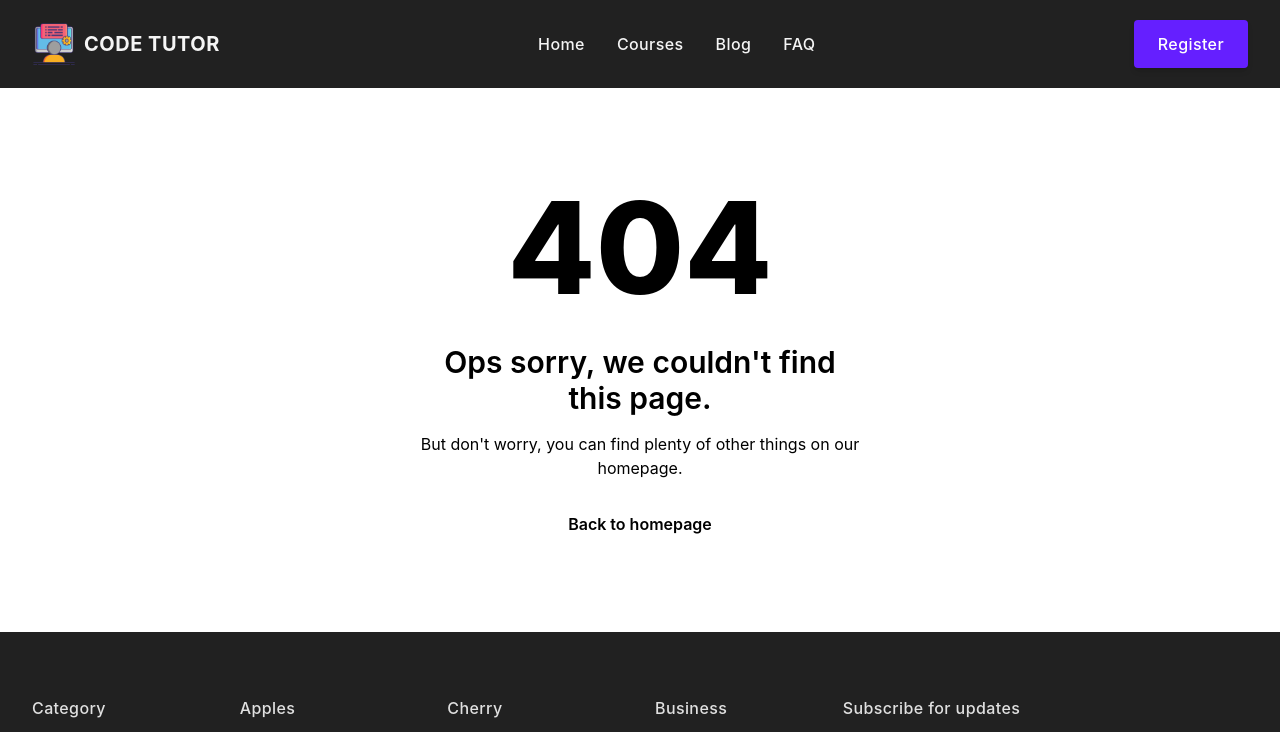
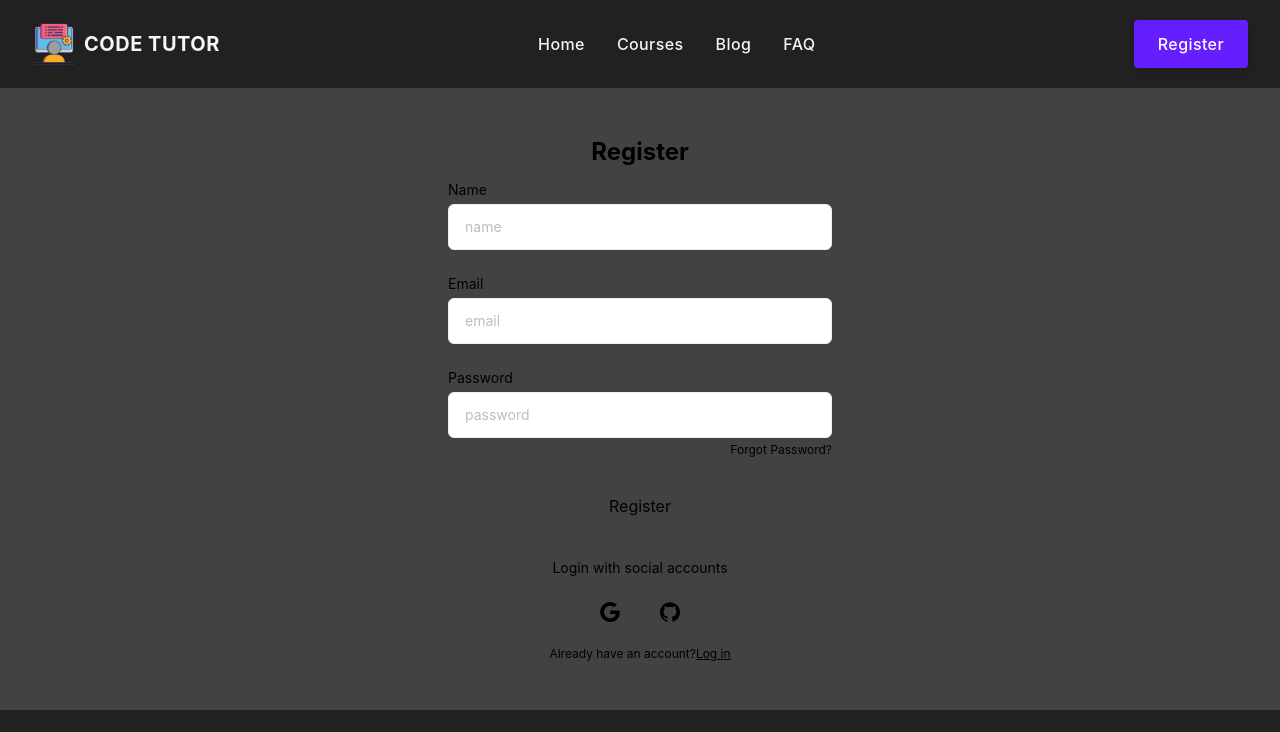
Before and after one commit to tahdiislam/code-tutor, a React (Vite) app: page /register in a window 1280 px wide. Shown: the top 732 px of the page. Built offline with nearby package versions, Linux system fonts and the light colour scheme.

Commit message:
add register page

```diff
--- a/src/Pages/Register.jsx
+++ b/src/Pages/Register.jsx
@@ -0,0 +1,58 @@
+import React from 'react';
+import { Link } from 'react-router-dom';
+
+const Register = () => {
+
+    // form submit handler
+    const handleFormSubmit = event => {
+        event.preventDefault()
+        console.log("hello code tutor");
+    }
+    return (
+        <div className='bg-gray-800 py-4'>
+            <div className="w-full max-w-md p-8 space-y-3 rounded-xl dark:bg-gray-900 dark:text-gray-100 mx-auto">
+                <h1 className="text-2xl font-bold text-center">Register</h1>
+                <form onSubmit={handleFormSubmit} action="" className="space-y-6 ng-untouched ng-pristine ng-valid">
+                    <div className="space-y-1 text-sm">
+                        <label htmlFor="name" className="block dark:text-gray-400">Name</label>
+                        <input type="text" name="name" id="name" placeholder="name" className="w-full px-4 py-3 rounded-md dark:bg-gray-900 dark:text-gray-100 border" required/>
+                    </div>
+                    <div className="space-y-1 text-sm">
+                        <label htmlFor="email" className="block dark:text-gray-400">Email</label>
+                        <input type="email" name="email" id="email" placeholder="email" className="w-full px-4 py-3 rounded-md dark:bg-gray-900 dark:text-gray-100 border" required/>
+                    </div>
+                    <div className="space-y-1 text-sm">
+                        <label htmlFor="password" className="block dark:text-gray-400">Password</label>
+                        <input type="password" name="password" id="password" placeholder="password" className="w-full px-4 py-3 rounded-md dark:bg-gray-900 dark:text-gray-100 border" required/>
+                        <div className="flex justify-end text-xs dark:text-gray-400">
+                            <a rel="noopener noreferrer" href="#">Forgot Password?</a>
+                        </div>
+                    </div>
+                    <button type='submit' className="block w-full p-3 text-center rounded-sm dark:text-gray-300 dark:bg-indigo-400">Register</button>
+                </form>
+                <div className="flex items-center pt-4 space-x-1">
+                    <div className="flex-1 h-px sm:w-16 dark:bg-gray-700"></div>
+                    <p className="px-3 text-sm dark:text-gray-400">Login with social accounts</p>
+                    <div className="flex-1 h-px sm:w-16 dark:bg-gray-700"></div>
+                </div>
+                <div className="flex justify-center space-x-4">
+                    <button aria-label="Log in with Google" className="p-3 rounded-sm">
+                        <svg xmlns="http://www.w3.org/2000/svg" viewBox="0 0 32 32" className="w-5 h-5 fill-current">
+                            <path d="M16.318 13.714v5.484h9.078c-0.37 2.354-2.745 6.901-9.078 6.901-5.458 0-9.917-4.521-9.917-10.099s4.458-10.099 9.917-10.099c3.109 0 5.193 1.318 6.38 2.464l4.339-4.182c-2.786-2.599-6.396-4.182-10.719-4.182-8.844 0-16 7.151-16 16s7.156 16 16 16c9.234 0 15.365-6.49 15.365-15.635 0-1.052-0.115-1.854-0.255-2.651z"></path>
+                        </svg>
+                    </button>
+                    <button aria-label="Log in with GitHub" className="p-3 rounded-sm">
+                        <svg xmlns="http://www.w3.org/2000/svg" viewBox="0 0 32 32" className="w-5 h-5 fill-current">
+                            <path d="M16 0.396c-8.839 0-16 7.167-16 16 0 7.073 4.584 13.068 10.937 15.183 0.803 0.151 1.093-0.344 1.093-0.772 0-0.38-0.009-1.385-0.015-2.719-4.453 0.964-5.391-2.151-5.391-2.151-0.729-1.844-1.781-2.339-1.781-2.339-1.448-0.989 0.115-0.968 0.115-0.968 1.604 0.109 2.448 1.645 2.448 1.645 1.427 2.448 3.744 1.74 4.661 1.328 0.14-1.031 0.557-1.74 1.011-2.135-3.552-0.401-7.287-1.776-7.287-7.907 0-1.751 0.62-3.177 1.645-4.297-0.177-0.401-0.719-2.031 0.141-4.235 0 0 1.339-0.427 4.4 1.641 1.281-0.355 2.641-0.532 4-0.541 1.36 0.009 2.719 0.187 4 0.541 3.043-2.068 4.381-1.641 4.381-1.641 0.859 2.204 0.317 3.833 0.161 4.235 1.015 1.12 1.635 2.547 1.635 4.297 0 6.145-3.74 7.5-7.296 7.891 0.556 0.479 1.077 1.464 1.077 2.959 0 2.14-0.020 3.864-0.020 4.385 0 0.416 0.28 0.916 1.104 0.755 6.4-2.093 10.979-8.093 10.979-15.156 0-8.833-7.161-16-16-16z"></path>
+                        </svg>
+                    </button>
+                </div>
+                <p className="text-xs text-center sm:px-6 dark:text-gray-400">Already have an account?
+                    <Link rel="noopener noreferrer" to="/login" className="underline dark:text-indigo-300">Log in</Link>
+                </p>
+            </div>
+        </div>
+    );
+};
+
+export default Register;
--- a/src/Routes/Routes.jsx
+++ b/src/Routes/Routes.jsx
@@ -1,6 +1,7 @@
 import { createBrowserRouter } from "react-router-dom";
 import Main from "../Layout/Main";
 import Home from "../Pages/Home";
+import Register from "../Pages/Register";
 import ErrorPage from "../Shared/ErrorPage";
 
 export const router = createBrowserRouter([
@@ -10,6 +11,9 @@
             {
                 path: '/', element: <Home/>
             },
+            {
+                path: '/register', element: <Register/>
+            }
         ]
     }
 ])
--- a/src/Shared/Footer.jsx
+++ b/src/Shared/Footer.jsx
@@ -199,7 +199,7 @@
                 </div>
                 <div className="flex flex-col justify-between pt-5 pb-10 border-t border-gray-800 sm:flex-row">
                     <p className="text-sm text-gray-500">
-                        © Copyright 2020 Lorem Inc. All rights reserved.
+                        © Copyright 2022 Code Tutor. All rights reserved.
                     </p>
                     <div className="flex items-center mt-4 space-x-4 sm:mt-0">
                         <a
```
